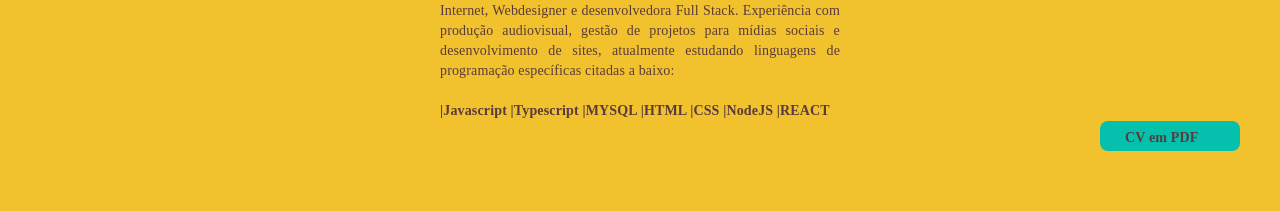
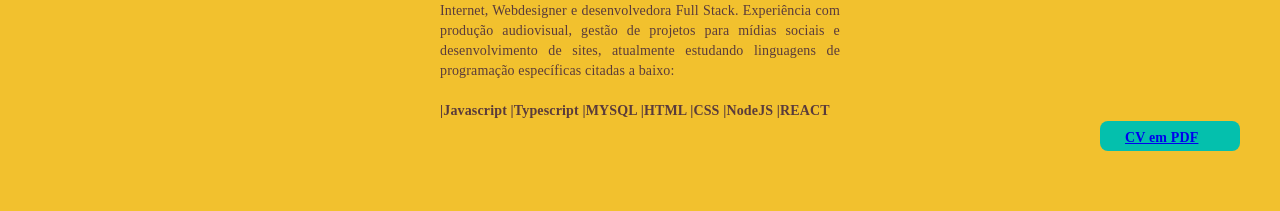
Before and after one commit to marinaisabels/portfolio-marina, a React (Create React App) app: page / in a window 1280 px wide. Shown: the part 903-1114 px from the top of the page. Built offline with nearby package versions, Linux system fonts and the light colour scheme; the HTML template or start-up script is replaced by a standard one.

Commit message:
Organização completa

```diff
--- a/src/containers/AboutPage/index.js
+++ b/src/containers/AboutPage/index.js
@@ -1,5 +1,6 @@
 import React from "react";
 import { AboutContainer, AboutTitle, AboutText,  ButtonCV } from "./style";
+
 
 
 function AboutPage() {
@@ -17,7 +18,7 @@ function AboutPage() {
         <br/>
                    <b> |Javascript  |Typescript   |MYSQL   |HTML   |CSS   |NodeJS  |REACT </b>
                  </AboutText>
-                < ButtonCV><b>CV em PDF</b></ ButtonCV>
+                 < ButtonCV><a href={require("../../doc/Marina i Santos.pdf")}><b>CV em PDF</b></a></ ButtonCV>
             </AboutContainer>
         </div>
     )
```
Also changed, not shown: 1 other file (tests, documents, lock files or other folders).
